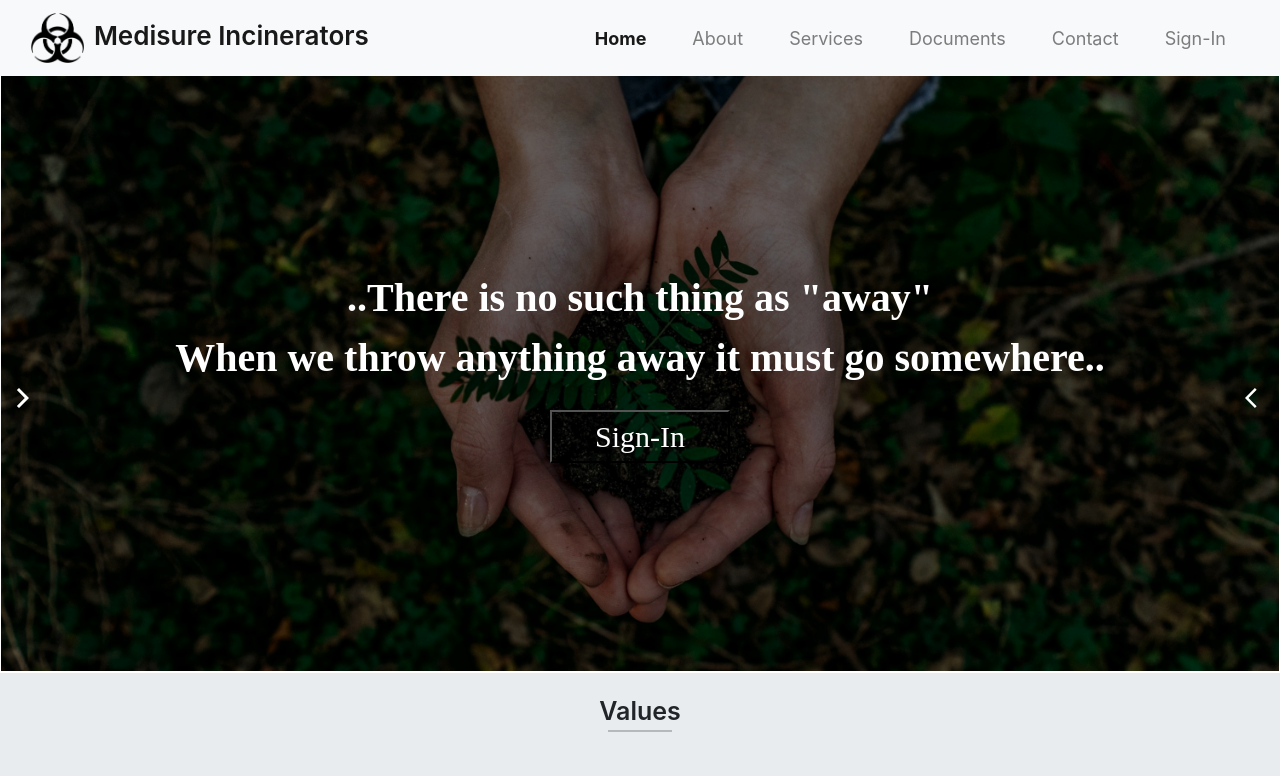
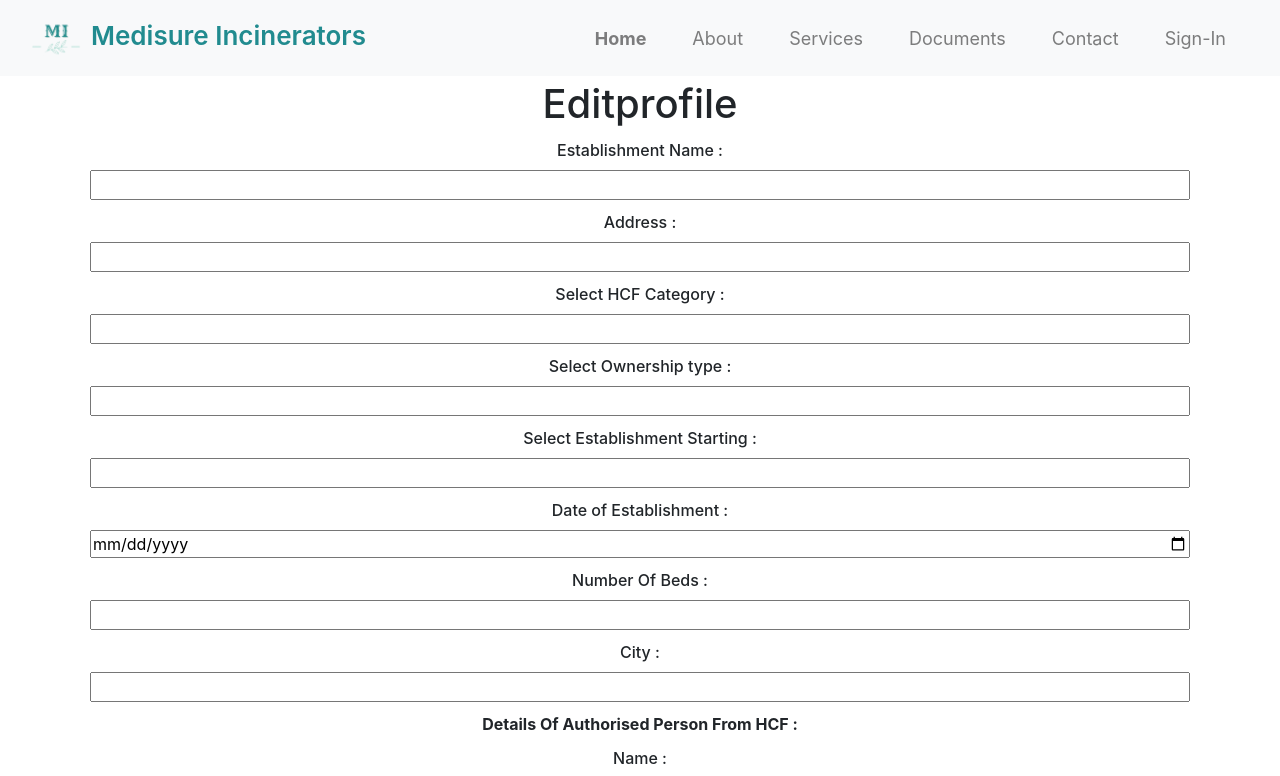
Before and after one commit to jatin-karla11/MedisureIncinerators, a React (Create React App) app: page /#/auth/editprofile in a window 1280 px wide. Before the commit this address led to /#/. Shown: the top 776 px of the page. Built offline with nearby package versions, Linux system fonts and the light colour scheme; no server answers; a web font is replaced by a local one.

Commit message:
some changes

```diff
--- a/src/index.js
+++ b/src/index.js
@@ -6,6 +6,7 @@ import reportWebVitals from './reportWebVitals';
 import bootstrap from 'bootstrap'
 import { HashRouter } from 'react-router-dom';
 import AuthProvider from './Context/AuthContext';
+import ScrollToTop from './pages/ScorllToTop';
 
 
 ReactDOM.render(
@@ -13,6 +14,7 @@ ReactDOM.render(
   <React.StrictMode>
     <HashRouter>
       <AuthProvider>
+    <ScrollToTop/>
         <App />
       </AuthProvider>
     </HashRouter>
--- a/src/layouts/Header.css
+++ b/src/layouts/Header.css
@@ -13,6 +13,7 @@
 .navbar-brand{
     font-size: 26px !important;
     font-weight: 600 !important;
+    color: rgb(33, 139, 143) !important;
 }
 .nav-item{
     font-size: 18px !important;
--- a/src/layouts/Header.js
+++ b/src/layouts/Header.js
@@ -6,6 +6,7 @@ import bm from './layout images/bm.png'
 import { AuthContext } from '../Context/AuthContext'
 import ServerService from '../ServerService'
 import { useHistory } from 'react-router-dom'
+import milogo from './layout images/milogo.png'
 
 
 function Header() {
@@ -29,7 +30,7 @@ function Header() {
       <nav className="navbar navbar-expand-lg navbar-light bg-light">
         <div className="container-fluid">
           <NavLink className="navbar-brand" style={{ cursor: "pointer" }} to="homeid">
-            <img className="medisurelogo" src={bm} alt="" />
+            <img className="medisurelogo" src={milogo} alt="" />
             <span className="medisure-brand">Medisure Incinerators</span>
 
           </NavLink>
@@ -39,7 +40,7 @@ function Header() {
           <div className="collapse navbar-collapse" id="navbarSupportedContent">
             <ul className="navbar-nav ml-auto">
               <li className="nav-item">
-                <NavLink className="nav-link active" activeClassName="menu_active" aria-current="page" to="/">Home</NavLink>
+                <NavLink className="nav-link" activeClassName="menu_active" aria-current="page" to="/">Home</NavLink>
               </li>
 
               {
@@ -49,7 +50,9 @@ function Header() {
                     <li className="nav-item">
                       <NavLink className="nav-link" activeClassName="menu_active" to={user.role === 'client' ? '/client' : user.role === 'admin' ? '/admin' : '/pcb'}>Dashboard</NavLink>
                     </li>
-                    < li onClick={logout} className="nav-item">LogOut</li>
+                    < li onClick={logout} className="nav-item">
+                    <div className="nav-link">LogOut</div>
+                    </li>
 
                   </> :
                   <>
--- a/src/pages/Editprofile/Editprofile.js
+++ b/src/pages/Editprofile/Editprofile.js
@@ -1,9 +1,12 @@
 import React, { useContext, useEffect, useState } from 'react'
 import ServerService from '../../ServerService'
 import { AuthContext } from '../../Context/AuthContext'
+import { useHistory } from 'react-router-dom'
+
 
 function Editprofile() {
     const { user, setIsAuth, setUser } = useContext(AuthContext);
+    const history = useHistory()
 
     const [data, setData] = useState({
         estbName: "",
@@ -43,8 +46,10 @@ function Editprofile() {
         ServerService.editProfile(data).then(result => {
             setUser(result.data.user);
             alert("updated")
+            history.push(`/${result.data.user.role}`);
+
         }).catch(err => {
-
+            alert("Please check your internet connection!!")
         })
     }
     return (
--- /dev/null
+++ b/src/pages/ScorllToTop.js
@@ -0,0 +1,12 @@
+import { useEffect } from "react";
+import { useLocation } from "react-router-dom";
+
+export default function ScrollToTop() {
+  const { pathname } = useLocation();
+
+  useEffect(() => {
+    window.scrollTo(0, 0);
+  }, [pathname]);
+
+  return null;
+}
```
Also changed, not shown: src/layouts/layout images/milogo.png (added), src/pages/pagesimages/milogo.png (added).
